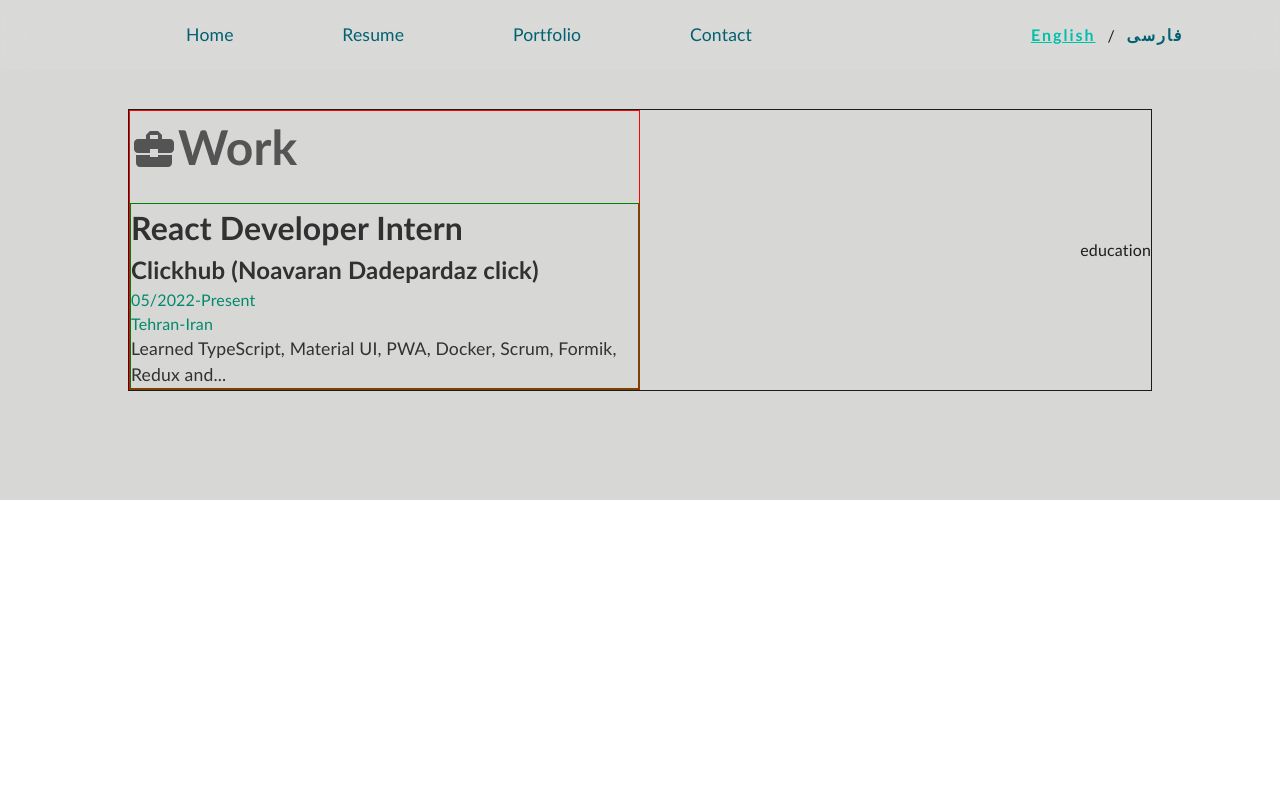
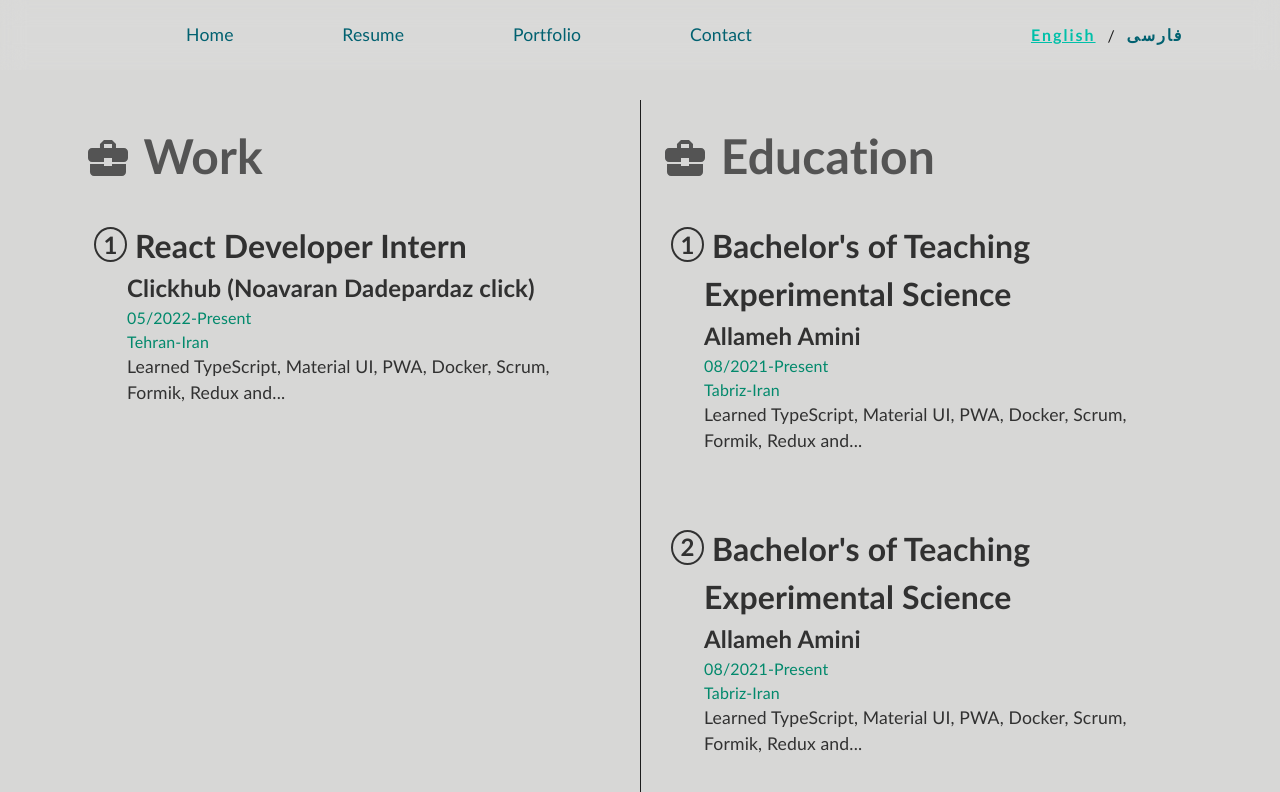
Before and after one commit to sina-olfati/sina-olfati-site, a React (Create React App) app: page /resume in a window 1280 px wide. Shown: the top 792 px of the page. Built offline with nearby package versions, Linux system fonts and the light colour scheme; a web font is replaced by a local one.

Commit message:
Resume: Work: making the cards of work and education

```diff
--- a/src/components/resume/Work.css
+++ b/src/components/resume/Work.css
@@ -1,24 +1,28 @@
 .work-container {
     background-color: #d7d7d6;
     /* width: 100vw; */
-    height: 500px;
     display: flex;
     justify-content: center;
     align-items: center;
 }
 
 .work-items{
-    border: solid 1px;
-    width: 80%;
+    /* border: solid 1px; */
+    width: 90%;
     display: flex;
+    flex-direction: row;
     justify-content: space-between;
-    align-items: center;
+    align-items: flex-start;
+    margin: 100px 0;
 }
 
+/* Work */
+
 .work-work {
-    border: solid 1px red;
+    /* border: solid 1px red; */
     width: 50%;
     text-align: left;
+    padding: 20px;
 }
 
 .work-work h1 {
@@ -28,7 +32,39 @@
 }
 
 .work-work-one {
-    border: solid 1px green;
+    /* border: solid 1px green; */
+    display: flex;
+    margin-bottom: 50px;
+    padding: 10px;
+    border-radius: 4px;
+    transition: 0.5s;
+}
+
+.work-work-one:hover {
+    transform: scale(1.02);
+    background-color: #eeeeee;
+    box-shadow: 0 0 10px rgba(0, 0, 0, 0.5);
+}
+
+.work-work-one .div-one {
+    float: left;
+    width: 35px;
+    height: 35px;
+    border: solid rgb(49, 49, 49) 2px;
+    border-radius: 50%;
+    position: relative;
+    top: 5px;
+    display: flex;
+    justify-content: center;
+    align-items: center;
+    font-size: 1.5rem;
+    font-weight: 900;
+    color: rgb(49, 49, 49);
+}
+
+.work-work-one .div-two {
+    /* border: solid yellow 1px; */
+    width: 100%;
 }
 
 .work-work-one h2 {
@@ -36,6 +72,7 @@
     font-size: 2rem;
     margin: 0;
 }
+
 
 .work-work-one h3 {
     color: rgb(49, 49, 49);
@@ -56,3 +93,7 @@
     font-weight: 400;
     margin: 0;
 }
+
+.border {
+    border-left: solid 1px;
+}
--- a/src/components/resume/Work.tsx
+++ b/src/components/resume/Work.tsx
@@ -31,17 +31,45 @@ const Work = () => {
       <div className='work-container'>
         <div className='work-items'>
           <div className='work-work'>
-            <h1><BusinessCenterIcon style={{fontSize: '3rem', position: "relative", top: "8px"}} />Work</h1>
+            <h1><BusinessCenterIcon style={{fontSize: '3rem', position: "relative", top: "8px"}} /> Work</h1>
             <div className='work-work-one'>
-            <h2>React Developer Intern</h2>
-            <h3>Clickhub (Noavaran Dadepardaz click)</h3>
-            <h6>05/2022-Present<br/>Tehran-Iran</h6>
-            <p>Learned TypeScript, Material UI, PWA, Docker, Scrum, Formik, Redux and...</p>
+              <div className='div-one'>1</div>
+
+              <div className='div-two'>
+              <h2>&nbsp;React Developer Intern</h2>
+              <h3>Clickhub (Noavaran Dadepardaz click)</h3>
+              <h6>05/2022-Present<br/>Tehran-Iran</h6>
+              <p>Learned TypeScript, Material UI, PWA, Docker, Scrum, Formik, Redux and...</p>
+              </div>
             </div>
 
           </div>
 
-          <div className='work-edu'>education</div>
+          <div className='work-work border'>
+          <h1><BusinessCenterIcon style={{fontSize: '3rem', position: "relative", top: "8px"}} /> Education</h1>
+            <div className='work-work-one'>
+              <div className='div-one'>1</div>
+
+              <div className='div-two'>
+              <h2>&nbsp;Bachelor's of Teaching Experimental Science</h2>
+              <h3>Allameh Amini</h3>
+              <h6>08/2021-Present<br/>Tabriz-Iran</h6>
+              <p>Learned TypeScript, Material UI, PWA, Docker, Scrum, Formik, Redux and...</p>
+              </div>
+            </div>
+
+            <div className='work-work-one'>
+              <div className='div-one'>2</div>
+
+              <div className='div-two'>
+              <h2>&nbsp;Bachelor's of Teaching Experimental Science</h2>
+              <h3>Allameh Amini</h3>
+              <h6>08/2021-Present<br/>Tabriz-Iran</h6>
+              <p>Learned TypeScript, Material UI, PWA, Docker, Scrum, Formik, Redux and...</p>
+              </div>
+            </div>
+
+          </div>
         </div>
       </div>
     );
```
